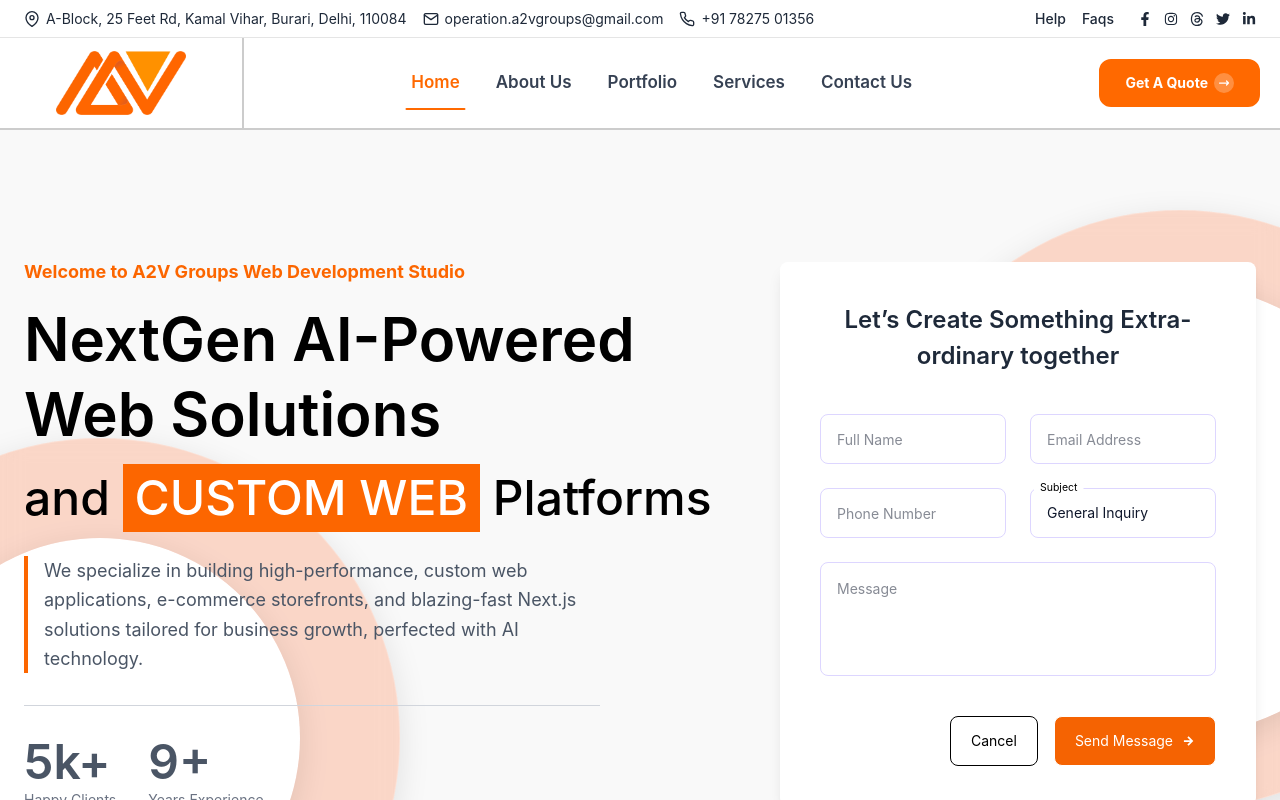
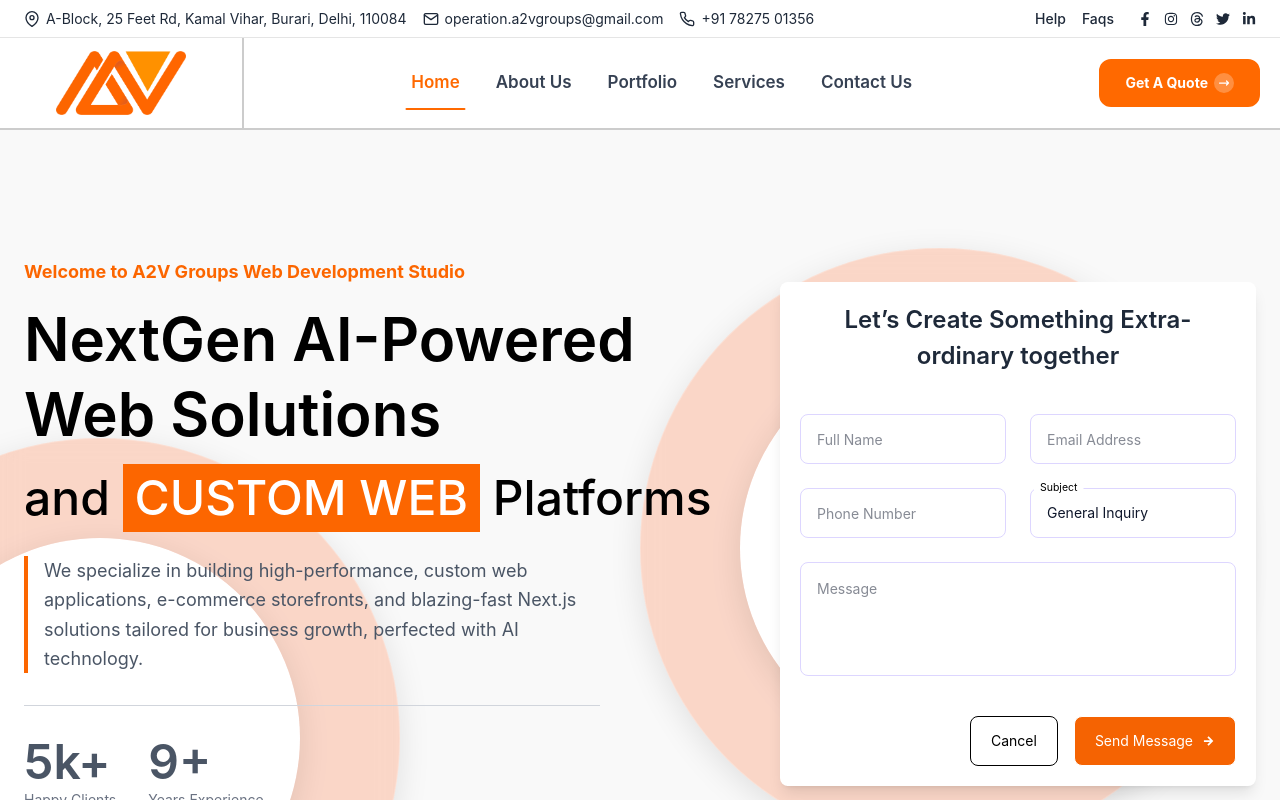
Before and after one commit to A2VOperations/A2V-web, a Next.js app: page / in a window 1280 px wide. Shown: the top 800 px of the page. Built offline with nearby package versions, Linux system fonts and the light colour scheme.

Commit message:
feat: implement landing page architecture including home sections and reusable contact form component

```diff
--- a/app/(users)/home/premierTech/page.js
+++ b/app/(users)/home/premierTech/page.js
@@ -47,8 +47,8 @@ function page() {
 
                 <div className="m-3 bg-white px-5 py-4 shadow-2xl sm:mb-8 sm:mr-8">
                   <div className="flex items-center gap-3">
-                    <span className="flex h-10 w-10 items-center justify-center bg-sky-100 text-xl font-bold text-sky-500">
-                      S
+                    <span className="flex h-10 w-10 items-center justify-center bg-orange-100 text-xl font-bold text-orange-500">
+                      A
                     </span>
                     <div>
                       <p className="text-2xl font-bold text-black">A2V Groups</p>
--- a/app/(users)/page.js
+++ b/app/(users)/page.js
@@ -349,7 +349,8 @@ export default function Home() {
           HERO
       ══════════════════════════════════════ */}
       <section className="relative z-10 pt-32 pb-20 px-6 overflow-hidden min-h-[85vh] flex items-center bg-[#f5f5f5]/55">
-        <BackgroundCircle />
+        <BackgroundCircle position={{ top: "55%", left: "50%", translateY: "-50%" }}
+          size={{ outer: "600px", inner: "400px" }}/>
         <BackgroundCircle
           position={{ top: "80%", left: "-200px", translateY: "-50%" }}
           size={{ outer: "600px", inner: "400px" }}
--- a/app/components/ContactForm.js
+++ b/app/components/ContactForm.js
@@ -100,7 +100,7 @@ export default function ContactForm({ source = "homepage" }) {
   }
 
   return (
-    <div className="bg-white p-10 rounded-lg shadow-lg">
+    <div className="bg-white px-5 py-5 rounded-lg shadow-lg">
       <ContactSuccessPopup
         isOpen={showPopup}
         onClose={() => setShowPopup(false)}
```
